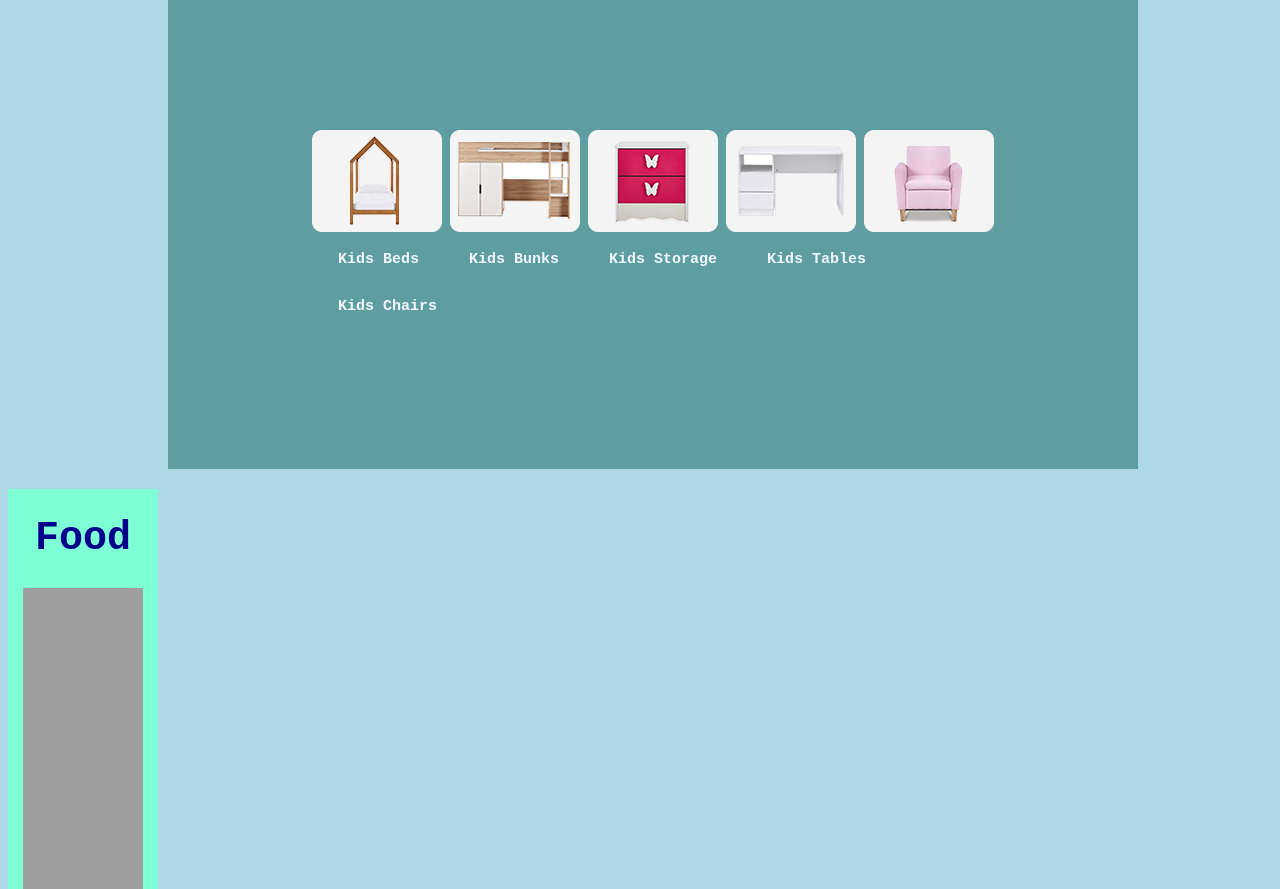
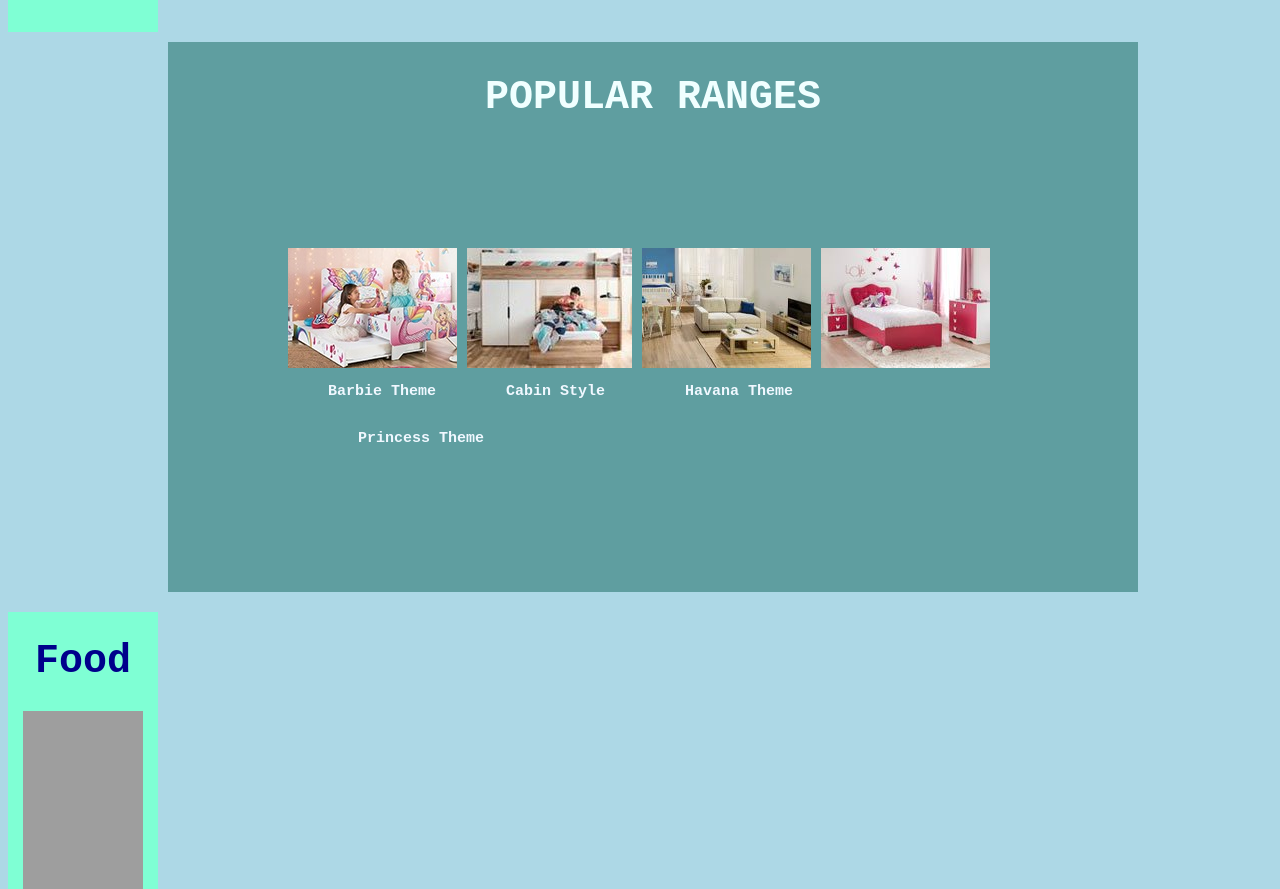
Before and after one commit to nandaari/webdes, a plain HTML site: page food.html in a window 1280 px wide. Shown: the part 1390-2279 px from the top of the page. Drawn offline with Linux system fonts and the light colour scheme; grey boxes are pictures that could not be loaded.

Commit message:
update kids furniture

```diff
--- a/food.html
+++ b/food.html
@@ -15,8 +15,7 @@
             </div>
         </div>
 
-        <h1 style="text-align: center;color: aliceblue;font-size: 45px;">
-            KIDS FURNITURE</h1>
+        <center><img src="img/kidbanner.jpg" width="1000" height="230"></center>
 
 <!-----------------------------left side advertisement------------------------------->
             <div class="square1">
@@ -29,7 +28,7 @@
             <div class="square2">
                 <h2 style="font-size: 40px;">Kids Section</h2>
 
-                <p style="font-family: 'nunito'; color: rgb(32, 60, 87);font-weight:600">
+                <p style="font-family: 'nunito'; color: rgb(255, 244, 209);font-weight:600">
                     Create a fun and exciting room for your kids to play<br> and grow in with our fantastic kids range.<br> With beds perfect for toddlers to teens and storage<br> solutions to inspire a tidy room, it's easy to create<br> a coordinated look or mix and match for a style as unique as they are.
                 </p>
 
@@ -101,40 +100,35 @@
 
         <br> <br> <br> <br> <br>
 
-        <div style="margin-left: 140px;margin-right: 140px;">
-        <p><img src="img/kidbed.png" style="float: left;"></p>
-        <p><img src="img/kidbunk.png" style="float: left;"></p>
-        <p><img src="img/kidstorage.png" style="float: left;"></p>
-        <p><img src="img/kidstudy.png" style="float: left;"></p>
-        <p><img src="img/kidchair.png" style="float: left;"></p>
+        <div style="margin-left: 120px;margin-right: 120px;">
+        <p><img src="img/barbie.jpg" style="float: left; margin-right: 10px;"></p>
+        <p><img src="img/cabin.jpg" style="float: left; margin-right: 10px; "></p>
+        <p><img src="img/havana.jpg" style="float: left; margin-right: 10px;"></p>
+        <p><img src="img/princess.jpg" style="float: left; margin-right: 10px;"></p>
+
         </div> <br> <br>
 
         <div style="margin-left: 140px;margin-right: 140px;margin-top: 10px; color: aliceblue;">
 
         <p style="float: left;margin-right: 20px;
-        margin-left: 30px; font-size: 15px">
+        margin-left: 20px; font-size: 15px">
         <a href="#" style="color: aliceblue;">
-            Kids Beds</a></p>
+            Barbie Theme</a></p>
 
         <p style="float: left;margin-right: 20px;
-        margin-left: 30px;  font-size: 15px">
+        margin-left: 50px;  font-size: 15px">
         <a href="#" style="color: aliceblue;">
-            Kids Bunks</a></p>
+            Cabin Style</a></p>
 
         <p style="float: left;margin-right: 20px;
-        margin-left: 30px;  font-size: 15px">
+        margin-left: 60px;  font-size: 15px">
         <a href="#" style="color: aliceblue;">
-            Kids Storage</a></p>
+            Havana Theme</a></p>
 
         <p style="float: left;margin-right: 20px;
-        margin-left: 30px;  font-size: 15px">
+        margin-left: 50px;  font-size: 15px">
         <a href="#" style="color: aliceblue;">
-            Kids Tables</a></p>
-
-        <p style="float: left;margin-right: 20px;
-        margin-left: 30px;  font-size: 15px">
-        <a href="#" style="color: aliceblue;">
-            Kids Chairs</a></p>
+            Princess Theme</a></p>
 
         </div>
         </div>
```
Also changed, not shown: img/barbie.jpg (added), img/cabin.jpg (added), img/havana.jpg (added), img/kidbanner.jpg (added), img/princess.jpg (added), img/willow.jpg (added).
